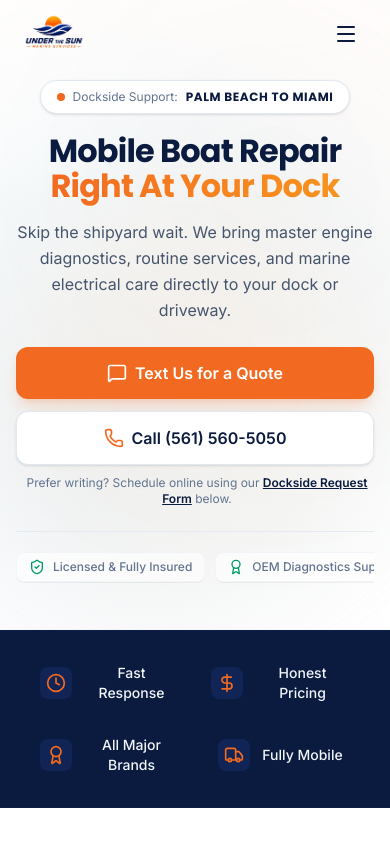
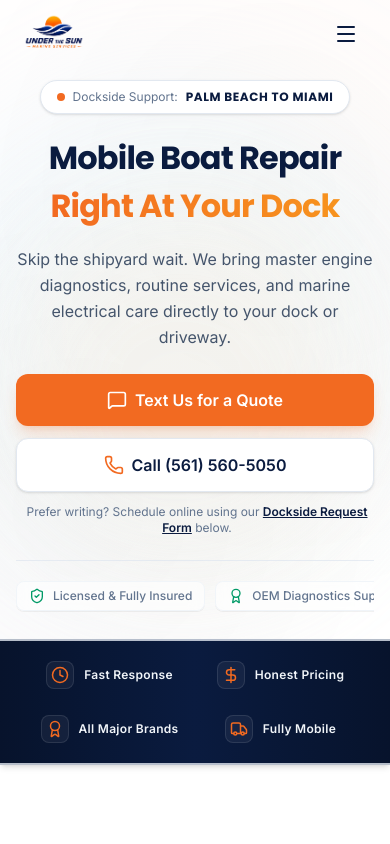
Before and after one commit to tekguyz/Under-The-Sun-Marine, a Next.js app: page / in a window 390 px wide. Shown: the top 844 px of the page. Built offline with nearby package versions, Linux system fonts and the light colour scheme.

Commit message:
feat(seo/ui): update SEO metadata and refine hero/trust layout
Enhance site metadata with viewport settings and social tags. Update Hero section for better responsive constraints and refresh the TrustBar styling with updated gradients and visuals.

```diff
--- a/app/layout.tsx
+++ b/app/layout.tsx
@@ -1,4 +1,4 @@
-import type {Metadata} from 'next';
+import type {Metadata, Viewport} from 'next';
 import { Inter, Poppins } from 'next/font/google';
 import './globals.css'; // Global styles
 
@@ -14,6 +14,12 @@ const poppins = Poppins({
   variable: '--font-poppins',
 });
 
+export const viewport: Viewport = {
+  themeColor: '#0A1B3F',
+  width: 'device-width',
+  initialScale: 1,
+};
+
 export const metadata: Metadata = {
   title: 'Under The Sun Marine | Mobile Boat Mechanic South Florida',
   description: 'Under The Sun Marine provides reliable, professional dockside mobile boat repair, routine servicing, and marine electronics across South Florida. No yard delays—we come straight to your dock.',
@@ -22,11 +28,29 @@ export const metadata: Metadata = {
     description: 'Under The Sun Marine provides reliable, professional dockside mobile boat repair, routine servicing, and marine electronics across South Florida.',
     url: 'https://underthesunmarine.com',
     siteName: 'Under The Sun Marine',
+    images: [
+      {
+        url: '/logo-1.png',
+        width: 1200,
+        height: 630,
+        alt: 'Under The Sun Marine Logo',
+      }
+    ],
     locale: 'en_US',
     type: 'website',
   },
+  twitter: {
+    card: 'summary_large_image',
+    title: 'Under The Sun Marine | Mobile Boat Mechanic South Florida',
+    description: 'Under The Sun Marine provides reliable, professional dockside mobile boat repair, routine servicing, and marine electronics across South Florida.',
+    images: ['/logo-1.png'],
+  },
   icons: {
-    icon: '/favicon.ico',
+    icon: [
+      { url: '/favicon.ico', sizes: 'any' },
+      { url: '/logo-1.png', type: 'image/png', sizes: '32x32' }
+    ],
+    apple: '/logo-1.png',
   },
 };
 
--- a/components/sections/Hero.tsx
+++ b/components/sections/Hero.tsx
@@ -9,7 +9,7 @@ export default function Hero() {
   return (
     <section
       id="hero"
-      className="relative w-full bg-surface-offwhite bg-marine-grid bg-radial-glow overflow-hidden pt-20 pb-10 sm:pb-12 md:pt-28 md:pb-16 lg:pt-36 lg:pb-24 flex items-center min-h-[auto]"
+      className="relative w-full bg-surface-offwhite bg-marine-grid bg-radial-glow overflow-hidden pt-20 pb-5 sm:pt-24 sm:pb-10 md:pt-28 md:pb-16 lg:pt-0 lg:pb-0 lg:h-[calc(100vh-64px)] lg:min-h-[700px] xl:min-h-[810px] flex items-center z-10"
     >
       {/* Decorative Floating Background Shapes for Premium Depth */}
       <div className="absolute top-20 right-[-10%] w-[500px] h-[500px] rounded-full bg-sky-200/20 blur-3xl -z-10 pointer-events-none" />
@@ -41,7 +41,7 @@ export default function Hero() {
               initial={{ opacity: 0, y: 15 }}
               animate={{ opacity: 1, y: 0 }}
               transition={{ duration: 0.5, delay: 0.1 }}
-              className="font-heading font-black text-marine-navy text-[32px] xs:text-4xl sm:text-6xl md:text-7xl lg:text-5xl xl:text-7xl leading-[1.08] tracking-tight mt-5"
+              className="font-heading font-black text-marine-navy text-[32px] xs:text-4xl sm:text-6xl md:text-7xl lg:text-[54px] xl:text-[76px] lg:leading-[1.08] xl:leading-[1.02] tracking-tight mt-5"
             >
               Mobile Boat Repair <br className="hidden sm:inline" />
               <span className="text-transparent bg-clip-text bg-gradient-to-r from-sun-orange to-sun-orange-light">
@@ -54,7 +54,7 @@ export default function Hero() {
               initial={{ opacity: 0, y: 15 }}
               animate={{ opacity: 1, y: 0 }}
               transition={{ duration: 0.5, delay: 0.2 }}
-              className="mt-4 text-base sm:text-lg md:text-xl text-slate-600 max-w-2xl font-normal leading-relaxed"
+              className="mt-4 sm:mt-5 text-base sm:text-lg md:text-xl lg:text-lg xl:text-xl text-slate-600 max-w-2xl lg:max-w-3xl font-normal leading-relaxed"
             >
               Skip the shipyard wait. We bring master engine diagnostics, routine services, and marine electrical care directly to your dock or driveway.
             </motion.p>
@@ -64,18 +64,18 @@ export default function Hero() {
               initial={{ opacity: 0, y: 15 }}
               animate={{ opacity: 1, y: 0 }}
               transition={{ duration: 0.5, delay: 0.3 }}
-              className="mt-6 flex flex-col sm:flex-row gap-3 w-full sm:w-auto"
+              className="mt-6 sm:mt-8 flex flex-col sm:flex-row gap-3 w-full sm:w-auto"
             >
               <a
                 href="sms:+15615605050;?&body=Hi%20Under%20The%20Sun%20Marine%2C%20I%20need%20some%20help%20with%20my%20boat."
-                className="flex items-center justify-center gap-2 bg-sun-orange text-white text-base font-bold rounded-xl px-8 py-3.5 shadow-lg shadow-sun-orange/20 hover:bg-sun-orange-light hover:-translate-y-0.5 active:translate-y-0 transition-all duration-200"
+                className="flex items-center justify-center gap-2 bg-sun-orange text-white text-base font-bold rounded-xl px-8 py-3.5 sm:px-10 sm:py-4 lg:text-lg shadow-lg shadow-sun-orange/20 hover:bg-sun-orange-light hover:-translate-y-0.5 active:translate-y-0 transition-all duration-200"
               >
                 <MessageSquare className="h-5 w-5 shrink-0" />
                 <span>Text Us for a Quote</span>
               </a>
               <a
                 href="tel:+15615605050"
-                className="flex items-center justify-center gap-2 bg-white text-marine-navy border border-slate-200 rounded-xl px-8 py-3.5 text-base font-semibold shadow-sm hover:bg-slate-50 hover:border-slate-300 hover:-translate-y-0.5 active:translate-y-0 transition-all duration-200"
+                className="flex items-center justify-center gap-2 bg-white text-marine-navy border border-slate-200 rounded-xl px-8 py-3.5 sm:px-10 sm:py-4 lg:text-lg text-base font-semibold shadow-sm hover:bg-slate-50 hover:border-slate-300 hover:-translate-y-0.5 active:translate-y-0 transition-all duration-200"
               >
                 <Phone className="h-5 w-5 text-sun-orange shrink-0" />
                 <span>Call (561) 560-5050</span>
@@ -87,7 +87,7 @@ export default function Hero() {
               initial={{ opacity: 0 }}
               animate={{ opacity: 1 }}
               transition={{ duration: 0.5, delay: 0.4 }}
-              className="mt-2.5 text-xs text-slate-500 text-center lg:text-left pl-1"
+              className="mt-3 text-xs text-slate-500 text-center lg:text-left pl-1"
             >
               Prefer writing? Schedule online using our{' '}
               <a href="#contact" className="text-marine-navy font-bold underline hover:text-sun-orange transition-colors">
@@ -166,6 +166,27 @@ export default function Hero() {
 
         </div>
       </div>
+
+      {/* Animated Down Arrow Indicator for Scroll Guide to Below-the-Fold */}
+      <div className="absolute bottom-4 left-1/2 -translate-x-1/2 flex-col items-center gap-1.5 z-20 pointer-events-none hidden lg:flex">
+        <span className="text-[10px] font-bold uppercase tracking-widest text-[#0A1B3F]/50 animate-pulse font-sans">
+          Explore Services
+        </span>
+        <motion.div
+          animate={{ y: [0, 6, 0] }}
+          transition={{ repeat: Infinity, duration: 1.8, ease: "easeInOut" }}
+        >
+          <svg
+            className="h-4.5 w-4.5 text-sun-orange"
+            fill="none"
+            viewBox="0 0 24 24"
+            stroke="currentColor"
+            strokeWidth={3}
+          >
+            <path strokeLinecap="round" strokeLinejoin="round" d="M19 9l-7 7-7-7" />
+          </svg>
+        </motion.div>
+      </div>
     </section>
   );
 }
--- a/components/sections/TrustBar.tsx
+++ b/components/sections/TrustBar.tsx
@@ -24,22 +24,25 @@ export default function TrustBar() {
   ];
 
   return (
-    <section id="trust-bar" className="bg-marine-navy text-white py-6 border-y border-marine-navy-light/20 shadow-sm">
-      <div className="mx-auto max-w-7xl px-6 lg:px-8">
-        <div className="grid grid-cols-2 md:grid-cols-4 gap-y-4 md:gap-y-0 items-center justify-center text-center">
+    <section id="trust-bar" className="relative bg-gradient-to-r from-[#07132c] via-marine-navy to-[#07132c] text-white py-3.5 sm:py-4 border-t-2 border-b-2 border-slate-200/80 shadow-md overflow-hidden z-10">
+      {/* Subtle blueprint pattern overlay */}
+      <div className="absolute inset-0 bg-marine-grid opacity-[0.06] pointer-events-none" />
+
+      <div className="relative mx-auto max-w-7xl px-6 lg:px-8 z-10">
+        <div className="grid grid-cols-2 md:grid-cols-4 gap-y-3.5 md:gap-y-0 items-center justify-center text-center">
           {items.map((item, index) => {
             const Icon = item.icon;
             return (
               <div
                 key={item.label}
-                className={`flex items-center justify-center gap-3 px-4 py-2 ${
-                  index !== 0 ? 'md:border-l border-marine-navy-light' : ''
-                } ${index % 2 !== 0 ? 'border-l-0 sm:border-l-0 md:border-l-0' : ''}`}
+                className={`flex items-center justify-center gap-2.5 px-4 py-1.5 ${
+                  index !== 0 ? 'md:border-l border-white/10' : ''
+                }`}
               >
-                <div className="p-1.5 rounded-lg bg-marine-navy-light/50 text-sun-orange shrink-0">
-                  <Icon className="h-5 w-5" />
+                <div className="p-1 rounded-lg bg-white/5 border border-white/10 text-sun-orange shrink-0">
+                  <Icon className="h-4.5 w-4.5" />
                 </div>
-                <span className="font-sans font-medium text-sm sm:text-base tracking-medium text-slate-100">
+                <span className="font-sans font-semibold text-xs sm:text-sm tracking-wide text-slate-100">
                   {item.label}
                 </span>
               </div>
```
